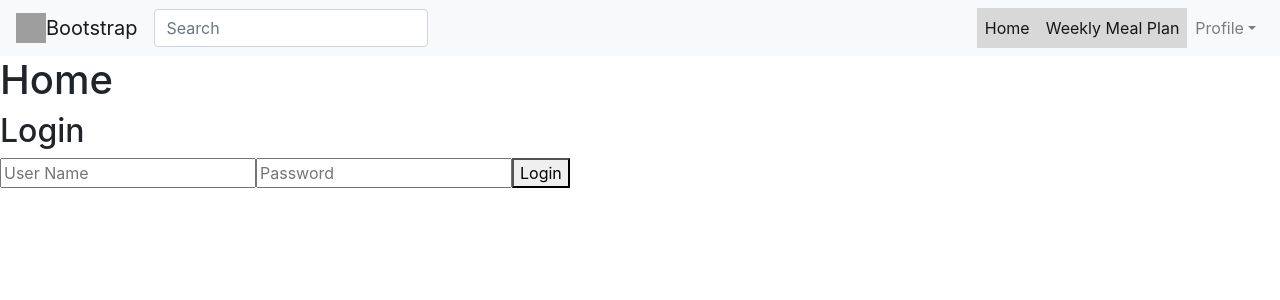
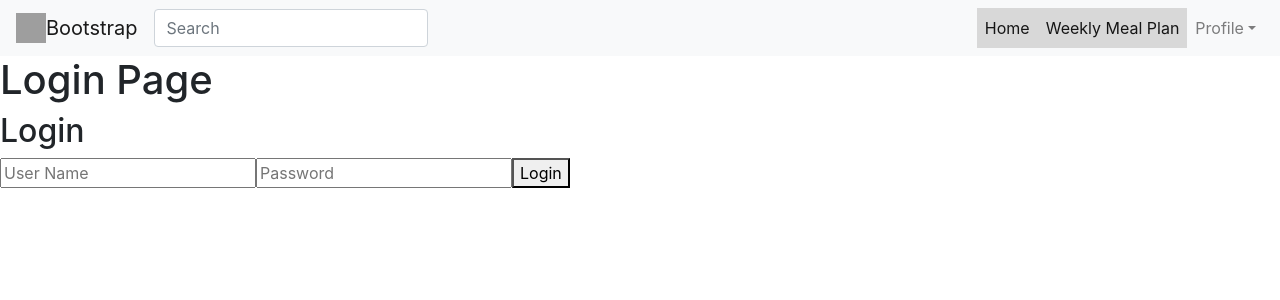
Before and after one commit to AlexKenfelt/Semesterprojekt3Frontend, a React (Create React App) app: page / in a window 1280 px wide. Shown: the top 300 px of the page. Built offline with nearby package versions, Linux system fonts and the light colour scheme; grey boxes are pictures that could not be loaded.

Commit message:
You now hit login page as default, and homepage through navbar

```diff
--- a/src/App.js
+++ b/src/App.js
@@ -17,6 +17,7 @@ import {
   NavLink,
   Prompt
 } from "react-router-dom";
+import LoginPage from "./components/LoginPage";
 
 
 
@@ -36,14 +37,17 @@ function App() {
     <div>
   <Header facade={facade} loggedIn={loggedIn} />
   <Switch>
-    <Route exact path="/">
-    <Home
+  <Route exact path="/">
+    <LoginPage
               logout={logout}
               loggedIn={loggedIn}
               setLoggedIn={setLoggedIn}
               facade={facade}
               setErrorMessage={setErrorMessage}
             />
+    </Route>
+    <Route exact path="/home">
+    <Home/>
     </Route>
     <Route exact path="/user">
     {facade.hasUserAccess('user', loggedIn) &&
--- /dev/null
+++ b/src/components/LoginPage.js
@@ -0,0 +1,20 @@
+import LogIn from './Login';
+
+function LoginPage({ logout, loggedIn, setLoggedIn, facade, setErrorMessage }) {
+
+  return (
+    <div>
+      <h1>Login Page</h1>
+      {!loggedIn ? (
+        <LogIn facade={facade} setLoggedIn={setLoggedIn} setErrorMessage={setErrorMessage} />
+      ) : (
+        <div>
+          <p><button onClick={logout}>Logout</button></p>
+          <p>Role: {facade.getUserRoles()}</p>
+        </div>
+      )}
+    </div>
+  );
+}
+
+export default LoginPage;
--- a/src/components/header.js
+++ b/src/components/header.js
@@ -2,7 +2,7 @@ import {NavLink} from "react-router-dom";
 
 export default function Header() {
     return (
-
+      //<a> tags needs to be Navlink tags inorder to works fx set change profile once it is made.
     <div>
       <link rel="stylesheet" href="https://stackpath.bootstrapcdn.com/bootstrap/4.3.1/css/bootstrap.min.css" integrity="sha384-ggOyR0iXCbMQv3Xipma34MD+dH/1fQ784/j6cY/iJTQUOhcWr7x9JvoRxT2MZw1T" crossorigin="anonymous"/>
       <nav class="navbar navbar-expand-lg navbar-light bg-light">
@@ -22,7 +22,7 @@ export default function Header() {
       <div class="mr-auto"></div>
       <ul class="navbar-nav my-2 my-lg-0">
         <li class="nav-item active">
-        <NavLink class="nav-link" to="/">Home<span class="sr-only">(current)</span></NavLink>
+        <NavLink class="nav-link" to="/home">Home<span class="sr-only">(current)</span></NavLink>
       </li>
       <li class="nav-item active">
         <NavLink class="nav-link" to="/foodplan">Weekly Meal Plan<span class="sr-only">(current)</span></NavLink>
--- a/src/components/home.js
+++ b/src/components/home.js
@@ -1,19 +1,11 @@
 import React, { useEffect, useState } from "react";
 import LogIn from './Login';
 
-function Home({ logout, loggedIn, setLoggedIn, facade, setErrorMessage }) {
+function Home() {
 
   return (
     <div>
-      <h1>Home</h1>
-      {!loggedIn ? (
-        <LogIn facade={facade} setLoggedIn={setLoggedIn} setErrorMessage={setErrorMessage} />
-      ) : (
-        <div>
-          <p><button onClick={logout}>Logout</button></p>
-          <p>Role: {facade.getUserRoles()}</p>
-        </div>
-      )}
+      <h1>Yo Yo Yo, Welcome to this awesome homepage</h1>
     </div>
   );
 }
```
